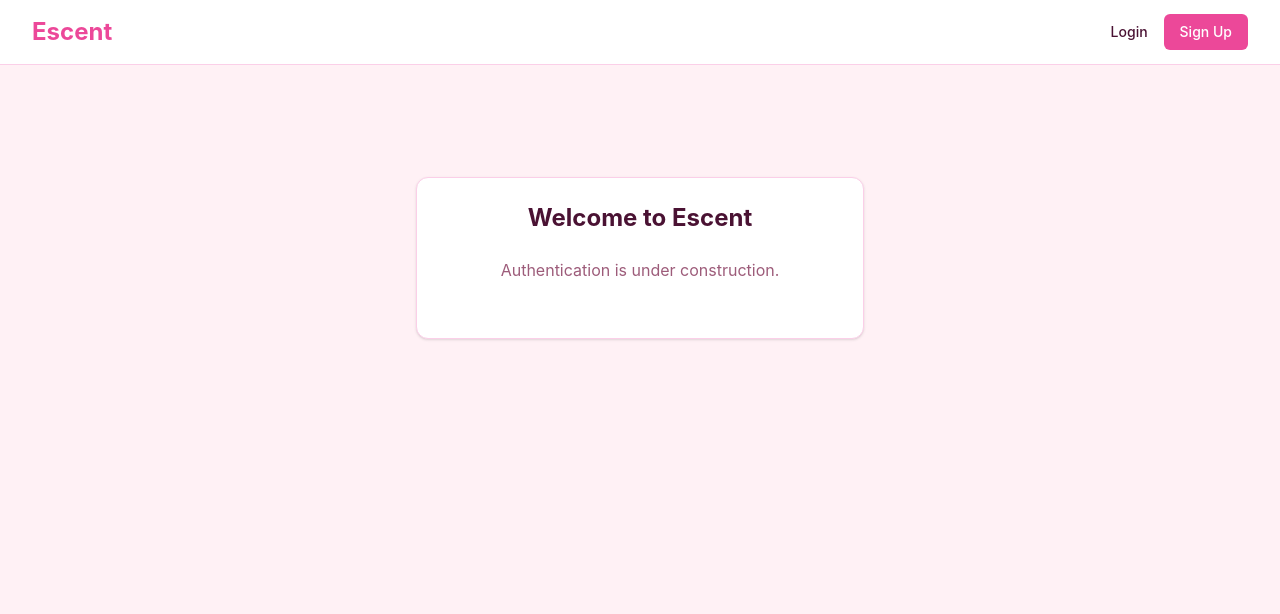
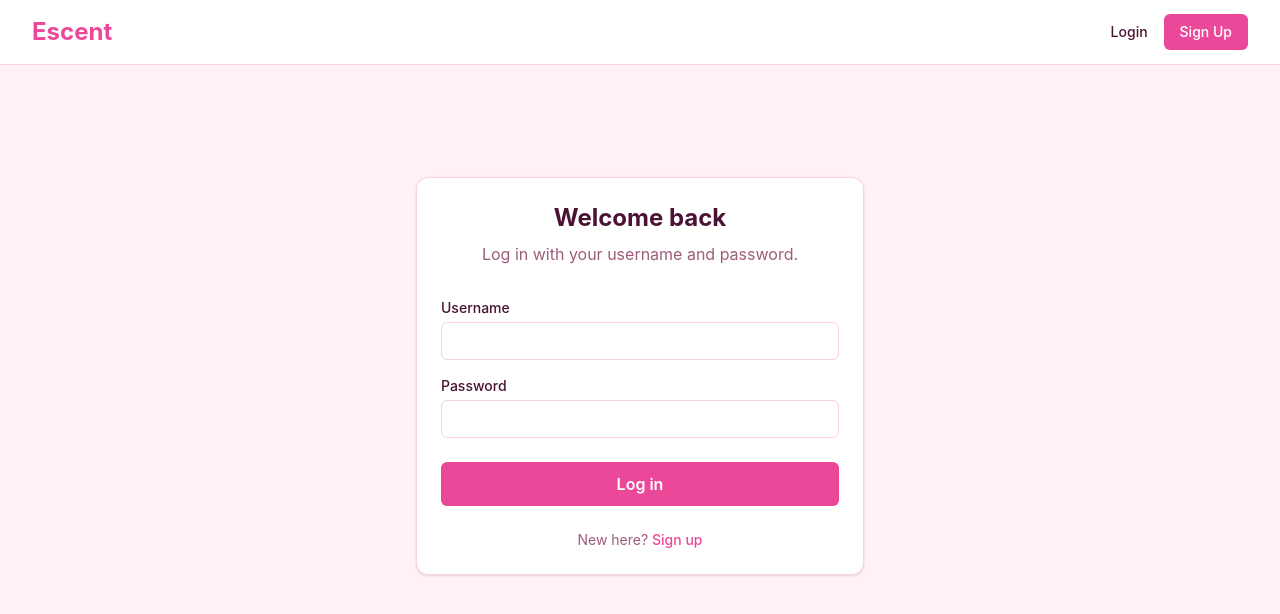
Before and after one commit to ridhishenoy/Escent, a React (Vite) app: page /auth in a window 1280 px wide. Shown: the top 614 px of the page. Built offline with nearby package versions, Linux system fonts and the light colour scheme.

Commit message:
Implement authentication functionality with login and signup forms, including error handling and navigation.

```diff
--- a/src/components/layout/Navbar.tsx
+++ b/src/components/layout/Navbar.tsx
@@ -1,6 +1,16 @@
-import { Link } from 'react-router-dom'
+import { Link, useNavigate } from 'react-router-dom'
+import { useAuth } from '@/store/auth'
 
 export default function Navbar() {
+  const username = useAuth((state) => state.username)
+  const logout = useAuth((state) => state.logout)
+  const navigate = useNavigate()
+
+  function handleLogout() {
+    logout()
+    navigate('/')
+  }
+
   return (
     <header className="border-b border-[var(--color-border)] bg-[var(--color-card)] sticky top-0 z-10">
       <div className="max-w-7xl mx-auto px-4 sm:px-6 lg:px-8 h-16 flex items-center justify-between">
@@ -10,12 +20,35 @@ export default function Navbar() {
           </Link>
         </div>
         <nav className="flex items-center gap-4">
-          <Link to="/auth" className="text-sm font-medium hover:text-[var(--color-primary)] transition-colors">
-            Login
-          </Link>
-          <Link to="/auth?signup=true" className="text-sm font-medium bg-[var(--color-primary)] text-white px-4 py-2 rounded-md hover:opacity-90 transition-opacity">
-            Sign Up
-          </Link>
+          {username ? (
+            <>
+              <Link
+                to={`/${username}`}
+                className="text-sm font-medium hover:text-[var(--color-primary)] transition-colors"
+              >
+                @{username}
+              </Link>
+              <button
+                type="button"
+                onClick={handleLogout}
+                className="text-sm font-medium hover:text-[var(--color-primary)] transition-colors"
+              >
+                Log out
+              </button>
+            </>
+          ) : (
+            <>
+              <Link to="/auth" className="text-sm font-medium hover:text-[var(--color-primary)] transition-colors">
+                Login
+              </Link>
+              <Link
+                to="/auth?signup=true"
+                className="text-sm font-medium bg-[var(--color-primary)] text-white px-4 py-2 rounded-md hover:opacity-90 transition-opacity"
+              >
+                Sign Up
+              </Link>
+            </>
+          )}
         </nav>
       </div>
     </header>
--- /dev/null
+++ b/src/lib/accounts.ts
@@ -0,0 +1,149 @@
+const USERS_KEY = 'escent.accounts'
+
+const RESERVED_USERNAMES = new Set(['auth', 'login', 'signup', 'logout'])
+
+export class AuthError extends Error {
+  constructor(message: string) {
+    super(message)
+    this.name = 'AuthError'
+  }
+}
+
+type StoredUser = {
+  username: string
+  passwordHash: string
+  salt: string
+  createdAt: string
+}
+
+function bytesToHex(buffer: ArrayBuffer): string {
+  return Array.from(new Uint8Array(buffer))
+    .map((byte) => byte.toString(16).padStart(2, '0'))
+    .join('')
+}
+
+function createSalt(): string {
+  const bytes = crypto.getRandomValues(new Uint8Array(16))
+  return bytesToHex(bytes.buffer)
+}
+
+async function hashPassword(password: string, salt: string): Promise<string> {
+  const encoder = new TextEncoder()
+  const keyMaterial = await crypto.subtle.importKey(
+    'raw',
+    encoder.encode(password),
+    'PBKDF2',
+    false,
+    ['deriveBits'],
+  )
+  const derived = await crypto.subtle.deriveBits(
+    {
+      name: 'PBKDF2',
+      salt: encoder.encode(salt),
+      iterations: 100_000,
+      hash: 'SHA-256',
+    },
+    keyMaterial,
+    256,
+  )
+  return bytesToHex(derived)
+}
+
+function readUsers(): Record<string, StoredUser> {
+  const raw = localStorage.getItem(USERS_KEY)
+  if (!raw) {
+    return {}
+  }
+
+  try {
+    const parsed = JSON.parse(raw) as Record<string, StoredUser>
+    return parsed && typeof parsed === 'object' ? parsed : {}
+  } catch {
+    return {}
+  }
+}
+
+function writeUsers(users: Record<string, StoredUser>): void {
+  localStorage.setItem(USERS_KEY, JSON.stringify(users))
+}
+
+export function normalizeUsername(username: string): string {
+  return username.trim().toLowerCase()
+}
+
+export function validateUsername(username: string): string {
+  const normalized = normalizeUsername(username)
+
+  if (!normalized) {
+    throw new AuthError('Choose a username.')
+  }
+
+  if (normalized.length < 3 || normalized.length > 20) {
+    throw new AuthError('Username must be 3–20 characters.')
+  }
+
+  if (!/^[a-z0-9_]+$/.test(normalized)) {
+    throw new AuthError('Use letters, numbers, and underscores only.')
+  }
+
+  if (RESERVED_USERNAMES.has(normalized)) {
+    throw new AuthError('That username is reserved. Try another.')
+  }
+
+  return normalized
+}
+
+export function isUsernameTaken(username: string): boolean {
+  const normalized = normalizeUsername(username)
+  return Boolean(readUsers()[normalized])
+}
+
+export async function registerUser(username: string, password: string): Promise<string> {
+  const normalized = validateUsername(username)
+
+  if (!password) {
+    throw new AuthError('Choose a password.')
+  }
+
+  if (password.length < 6) {
+    throw new AuthError('Password must be at least 6 characters.')
+  }
+
+  const users = readUsers()
+  if (users[normalized]) {
+    throw new AuthError('That username is taken. Try another.')
+  }
+
+  const salt = createSalt()
+  const passwordHash = await hashPassword(password, salt)
+
+  users[normalized] = {
+    username: normalized,
+    passwordHash,
+    salt,
+    createdAt: new Date().toISOString(),
+  }
+  writeUsers(users)
+
+  return normalized
+}
+
+export async function authenticateUser(username: string, password: string): Promise<string> {
+  const normalized = normalizeUsername(username)
+
+  if (!normalized || !password) {
+    throw new AuthError('Enter your username and password.')
+  }
+
+  const user = readUsers()[normalized]
+  if (!user) {
+    throw new AuthError('Username or password is wrong.')
+  }
+
+  const passwordHash = await hashPassword(password, user.salt)
+  if (passwordHash !== user.passwordHash) {
+    throw new AuthError('Username or password is wrong.')
+  }
+
+  return user.username
+}
--- a/src/pages/Auth.tsx
+++ b/src/pages/Auth.tsx
@@ -1,8 +1,123 @@
+import { FormEvent, useEffect, useState } from 'react'
+import { Link, useNavigate, useSearchParams } from 'react-router-dom'
+import { AuthError, authenticateUser, registerUser } from '@/lib/accounts'
+import { useAuth } from '@/store/auth'
+
+const inputClassName =
+  'mt-1 w-full rounded-md border border-[var(--color-border)] bg-white px-3 py-2 text-[var(--color-foreground)] outline-none transition-shadow focus:border-[var(--color-primary)] focus:ring-2 focus:ring-[var(--color-primary-soft)]'
+
 export default function Auth() {
+  const [searchParams] = useSearchParams()
+  const isSignup = searchParams.get('signup') === 'true'
+  const navigate = useNavigate()
+  const currentUsername = useAuth((state) => state.username)
+  const setUsername = useAuth((state) => state.setUsername)
+
+  const [username, setUsernameField] = useState('')
+  const [password, setPassword] = useState('')
+  const [error, setError] = useState('')
+  const [isSubmitting, setIsSubmitting] = useState(false)
+
+  useEffect(() => {
+    if (currentUsername) {
+      navigate(`/${currentUsername}`, { replace: true })
+    }
+  }, [currentUsername, navigate])
+
+  useEffect(() => {
+    setError('')
+    setPassword('')
+  }, [isSignup])
+
+  async function handleSubmit(event: FormEvent<HTMLFormElement>) {
+    event.preventDefault()
+    setError('')
+    setIsSubmitting(true)
+
+    try {
+      const savedUsername = isSignup
+        ? await registerUser(username, password)
+        : await authenticateUser(username, password)
+
+      setUsername(savedUsername)
+      navigate(`/${savedUsername}`)
+    } catch (caught) {
+      if (caught instanceof AuthError) {
+        setError(caught.message)
+        return
+      }
+
+      setError('Something went wrong. Try again.')
+    } finally {
+      setIsSubmitting(false)
+    }
+  }
+
+  const title = isSignup ? 'Create your space' : 'Welcome back'
+  const submitLabel = isSignup ? 'Sign up' : 'Log in'
+  const switchPrompt = isSignup ? 'Already have an account?' : 'New here?'
+  const switchLabel = isSignup ? 'Log in' : 'Sign up'
+  const switchTo = isSignup ? '/auth' : '/auth?signup=true'
+
   return (
     <div className="max-w-md mx-auto mt-20 p-6 bg-[var(--color-card)] rounded-xl shadow-sm border border-[var(--color-border)]">
-      <h2 className="text-2xl font-bold mb-6 text-center">Welcome to Escent</h2>
-      <p className="text-center text-[var(--color-muted)] mb-8">Authentication is under construction.</p>
+      <h2 className="text-2xl font-bold mb-2 text-center">{title}</h2>
+      <p className="text-center text-[var(--color-muted)] mb-8">
+        {isSignup
+          ? 'Pick a username. Once someone has it, it’s theirs.'
+          : 'Log in with your username and password.'}
+      </p>
+
+      <form onSubmit={handleSubmit} className="space-y-4" noValidate>
+        <label className="block text-left text-sm font-medium">
+          Username
+          <input
+            className={inputClassName}
+            type="text"
+            name="username"
+            autoComplete="username"
+            value={username}
+            onChange={(event) => setUsernameField(event.target.value)}
+            aria-invalid={Boolean(error)}
+            required
+          />
+        </label>
+
+        <label className="block text-left text-sm font-medium">
+          Password
+          <input
+            className={inputClassName}
+            type="password"
+            name="password"
+            autoComplete={isSignup ? 'new-password' : 'current-password'}
+            value={password}
+            onChange={(event) => setPassword(event.target.value)}
+            minLength={isSignup ? 6 : undefined}
+            required
+          />
+        </label>
+
+        {error ? (
+          <p className="text-sm text-rose-700" role="alert">
+            {error}
+          </p>
+        ) : null}
+
+        <button
+          type="submit"
+          disabled={isSubmitting}
+          className="w-full mt-2 bg-[var(--color-primary)] text-white font-semibold py-2.5 rounded-md hover:opacity-90 transition-opacity disabled:opacity-60"
+        >
+          {isSubmitting ? 'Working…' : submitLabel}
+        </button>
+      </form>
+
+      <p className="text-center text-sm text-[var(--color-muted)] mt-6">
+        {switchPrompt}{' '}
+        <Link to={switchTo} className="font-medium text-[var(--color-primary)] hover:opacity-80">
+          {switchLabel}
+        </Link>
+      </p>
     </div>
   )
 }
--- /dev/null
+++ b/src/store/auth.ts
@@ -0,0 +1,19 @@
+import { create } from 'zustand'
+import { persist } from 'zustand/middleware'
+
+type AuthState = {
+  username: string | null
+  setUsername: (username: string) => void
+  logout: () => void
+}
+
+export const useAuth = create<AuthState>()(
+  persist(
+    (set) => ({
+      username: null,
+      setUsername: (username) => set({ username }),
+      logout: () => set({ username: null }),
+    }),
+    { name: 'escent.session' },
+  ),
+)
```
